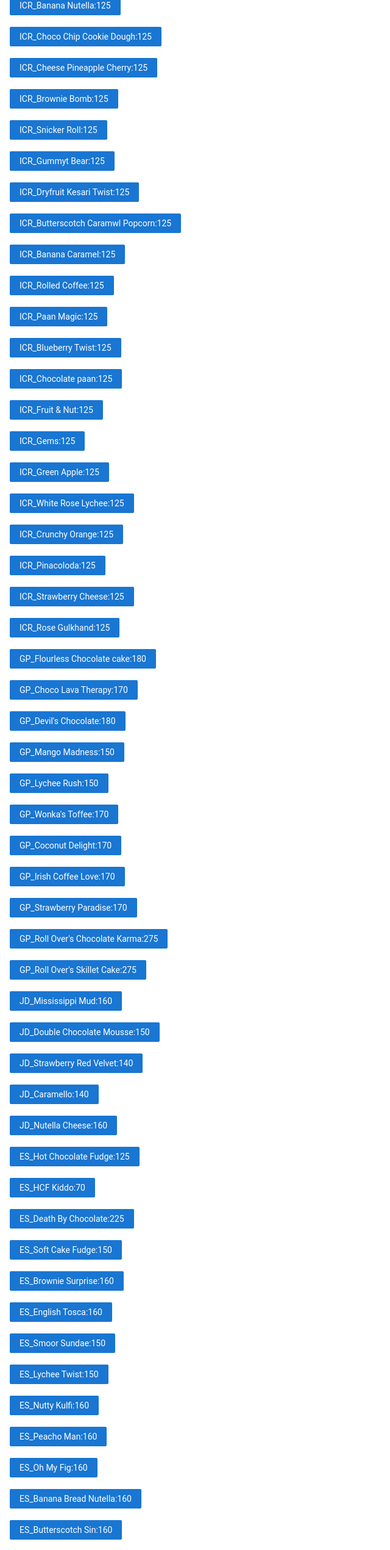
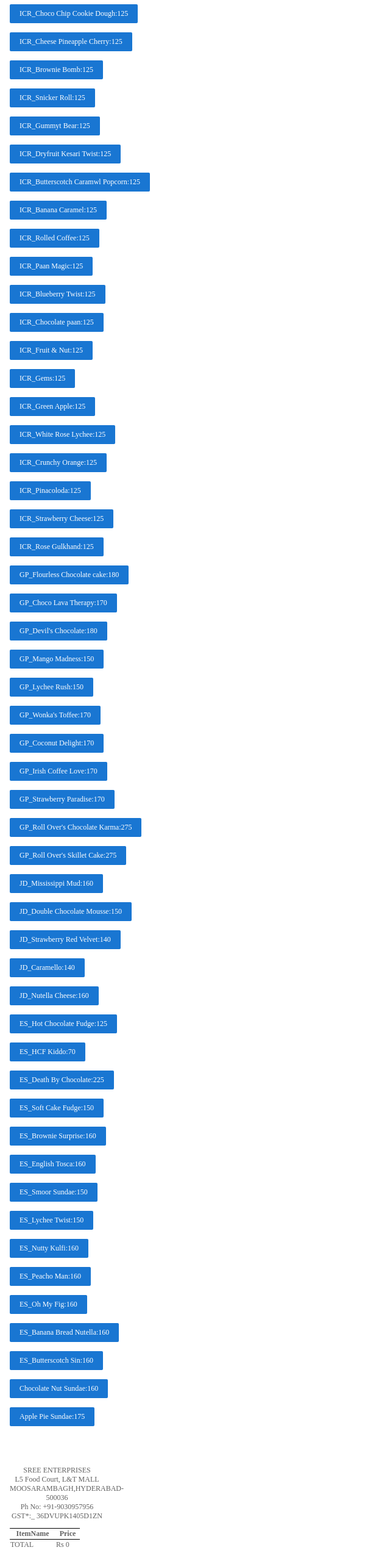
Before and after one commit to vinay0018/angular-dmnadg-4gnaxb, an Angular app: page / in a window 1280 px wide. Shown: the part 234-2775 px from the top of the page at 61% size, without its empty margins (0-640 px from the left). Built offline with nearby package versions, Linux system fonts and the light colour scheme.

Commit message:
trying to fit thermal printer

```diff
--- a/src/app/product-list/product-list.component.css
+++ b/src/app/product-list/product-list.component.css
@@ -15,3 +15,58 @@
 .alignright {
 	float: right;
 }
+
+* {
+    font-size: 12px;
+    font-family: 'Times New Roman';
+}
+
+td,
+th,
+tr,
+table {
+    border-top: 1px solid black;
+    border-collapse: collapse;
+}
+
+td.ItemName,
+th.ItemName {
+    width: 75px;
+    max-width: 75px;
+}
+
+td.quantity,
+th.quantity {
+    width: 40px;
+    max-width: 40px;
+    word-break: break-all;
+}
+
+td.price,
+th.price {
+    width: 40px;
+    max-width: 40px;
+    word-break: break-all;
+}
+
+.centered {
+    text-align: center;
+    align-content: center;
+}
+
+.ticket {
+    width: 155px;
+    max-width: 155px;
+}
+
+img {
+    max-width: inherit;
+    width: inherit;
+}
+
+@media print {
+    .hidden-print,
+    .hidden-print * {
+        display: none !important;
+    }
+}
--- a/src/app/product-list/product-list.component.html
+++ b/src/app/product-list/product-list.component.html
@@ -2,7 +2,6 @@
 
 <h2>Products</h2>
 <div *ngFor="let product of products">
-
 
   <div>
     <button (click)="addIntoCart(product)">
@@ -13,48 +12,50 @@
   <app-product-alerts
     [product]="product"
     (notify)="onNotify()">
-  </app-product-alerts>
-<br>
+  </app-product-alerts><br>
 </div>
 <br><br>
 
+<html lang="en">
+    <head>
+        <meta charset="UTF-8">
+        <meta name="viewport" content="width=device-width, initial-scale=1.0">
+        <meta http-equiv="X-UA-Compatible" content="ie=edge">
+        <link rel="stylesheet" href="product-list.componenet.css">
+        <title>Receipt example</title>
+    </head>
+    <body>
+        <div class="ticket">
+                <p class="centered">SREE ENTERPRISES<br>
+                      L5 Food Court, L&T MALL<br>
+                     MOOSARAMBAGH,HYDERABAD-500036<br>
+                     Ph No: +91-9030957956<br>
+                     GST*:_ 36DVUPK1405D1ZN</p>
+            <table>
+                <thead>
+                    <tr>
 
-<div id="cartInfo">
- <div align="center">
-      SREE ENTERPRISES<br>
-      L5 Food Court, L&T MALL<br>
-      MOOSARAMBAGH,HYDERABAD-500036<br>
-      Ph No: +91-9030957956<br>
-      GST*:_ 36DVUPK1405D1ZN<br>
-      <hr>
-    </div>
-    <h2>
-      <p class="alignleft"> ItemName</p>
-      <p class="alignright">Price</p>
-      <hr>
-      <div style="clear: both;"></div>
-      </h2>
-    <div *ngFor="let cartItem of cart" >
-     <br>
-      <div>
-      <p class="alignleft"> {{cartItem.name}}</p>
-      <p class="alignright">Rs {{cartItem.price}}</p>
-      <div style="clear: both;"></div>
-    </div>
-  </div>
- <br>
-   <hr>
-<div>  <p class="alignleft"> Total Price:</p>
-      <p class="alignright">Rs  {{totalPrice}}</p>
-      <div style="clear: both;"></div>
-    </div>
-<hr>
-<div align="center">
-Thankyou<br>
-Please Visit Again
-</div>
-</div>
-  <button  style="margin:55px;" (click)="printComponent('cartInfo')">Print</button>
-
-  <button (click)="emptyCart()">Clear Cart</button>
-  <br>
+                        <th class="ItemName">ItemName</th>
+                        <th class="price">Price</th>
+                    </tr>
+                </thead>
+                <tbody>
+                 <div *ngFor="let cartItem of cart" >
+                    <tr>
+                        <td class="ItemName">{{cartItem.name}}</td>
+                        <td class="price">Rs {{cartItem.price}}</td>
+                    </tr>
+                   </div>
+                    <tr>
+                        <td class="ItemName">TOTAL</td>
+                        <td class="price">Rs  {{totalPrice}}</td>
+                    </tr>
+                </tbody>
+            </table>
+            <p class="centered">Thanks for your purchase!
+                <br>Please visit again</p>
+        </div>
+        <button id="btnPrint" class="hidden-print">Print</button>
+        <script src="script.js"></script>
+    </body>
+</html>
--- a/src/assets/products.json
+++ b/src/assets/products.json
@@ -210,11 +210,11 @@
             "price": 160
         },
         {
-            "name": "ES_Chocolate Nut Sundae",
+            "name": "Chocolate Nut Sundae",
             "price": 160
         },
         {
-            "name": "ES_Apple Pie Sundae",
+            "name": "Apple Pie Sundae",
             "price": 175
         }
 
```
Also changed, not shown: src/app/app.component.css (line endings or trailing spaces).
